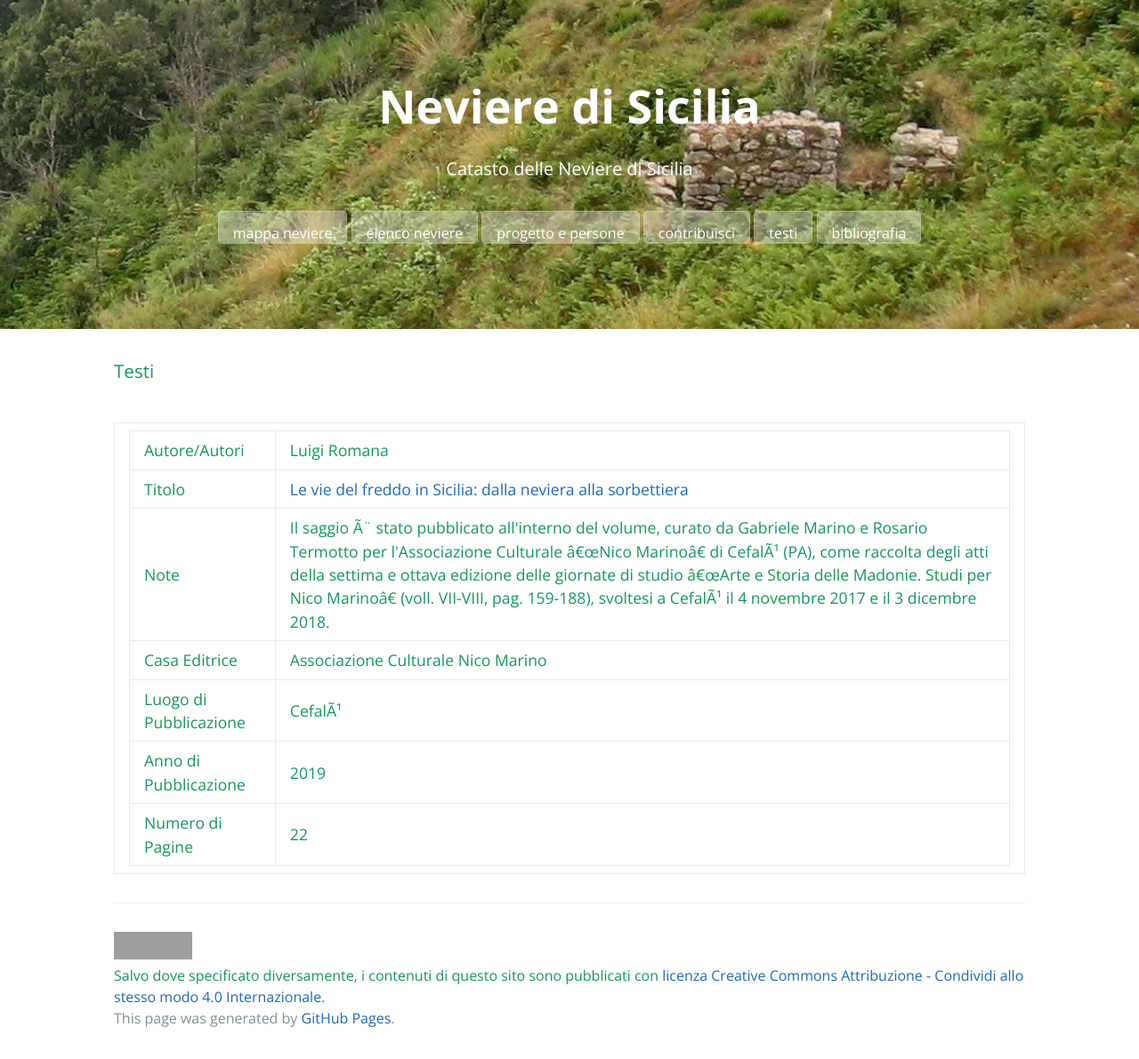
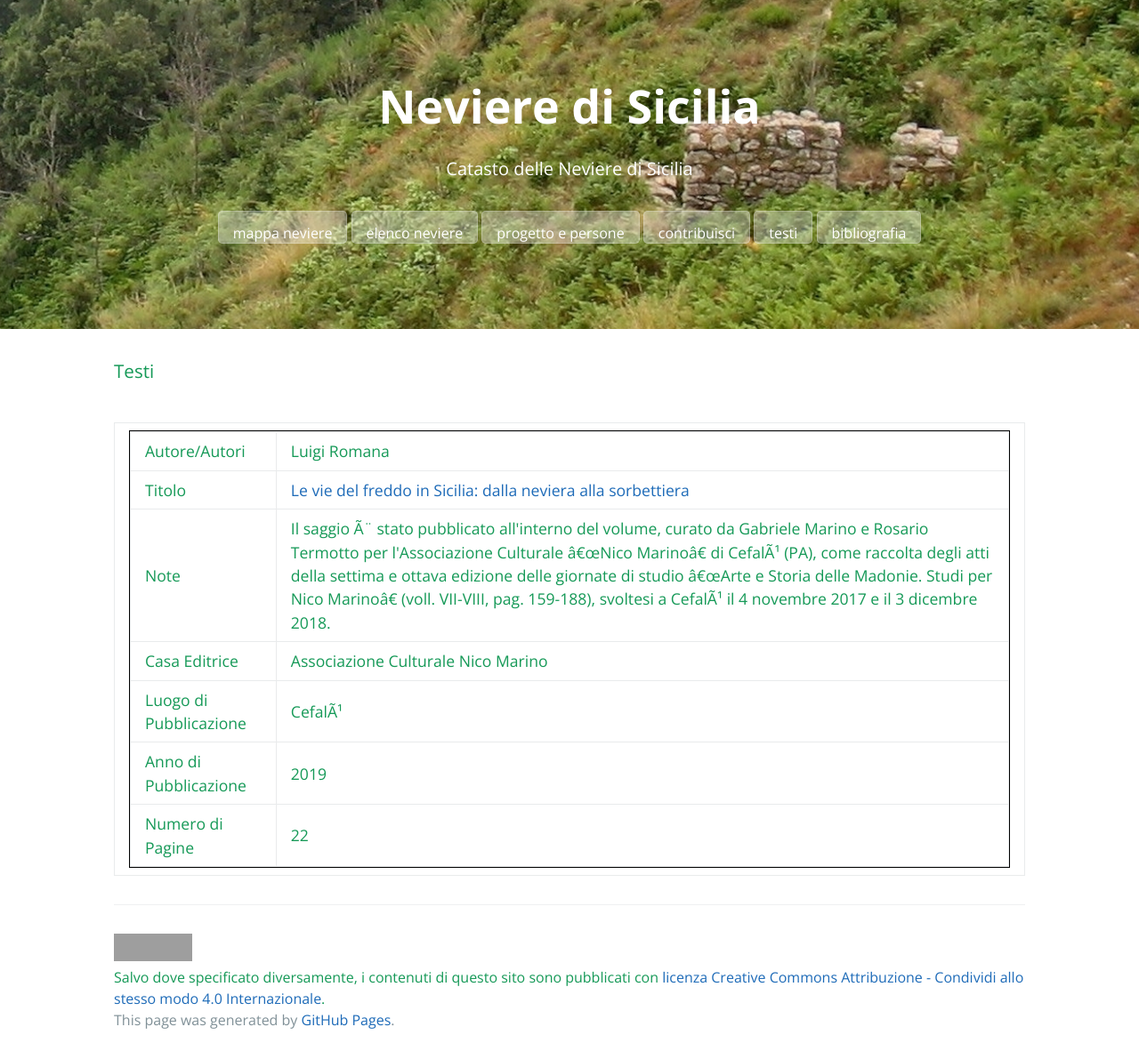
Before and after one commit to NeviereDiSicilia/nevieredisicilia.github.io, a Jekyll site: the page built from testi.html, in a window 1280 px wide. Shown: the whole page at 89% size. Built offline with Jekyll 4.4.1, drawn with Linux system fonts in a browser that asks for light colours; grey boxes are pictures that could not be loaded.

Commit message:
Update testi.html

```diff
--- a/_includes/testi.html
+++ b/_includes/testi.html
@@ -2,7 +2,7 @@
 {% for member in site.data.Testi %}
   <tr>
     <td>
-      <table>
+      <table style="border: 1px solid black;">
        <tr>
 	 <td>Autore/Autori</td>
          <td>{{member.autore}}</td>
```
